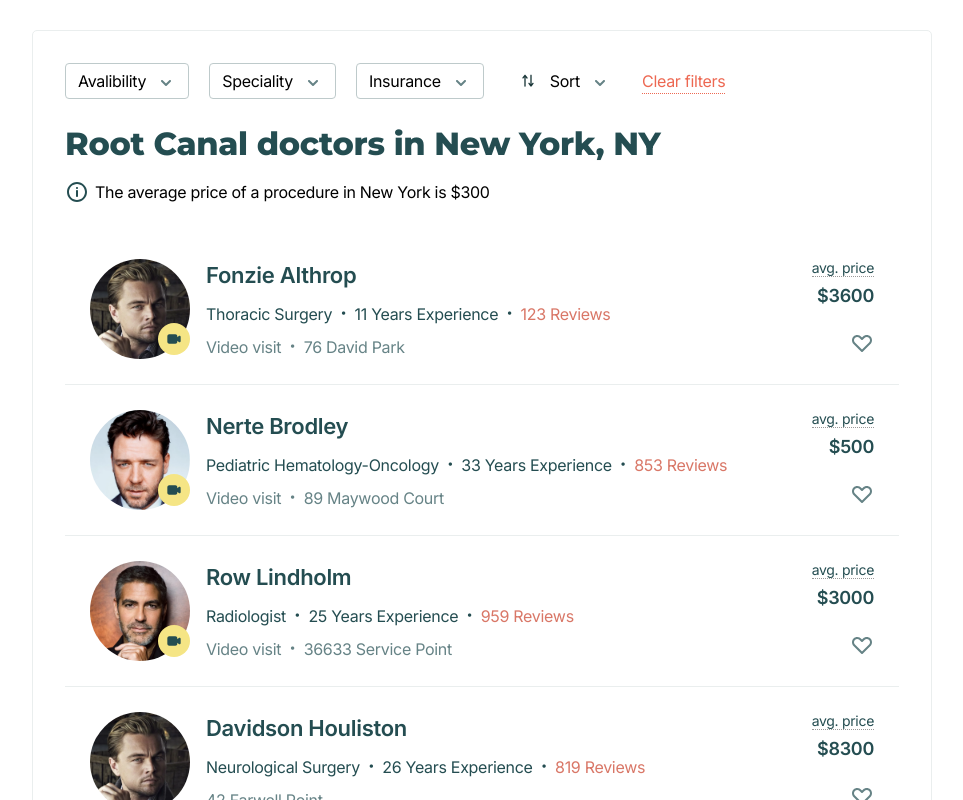
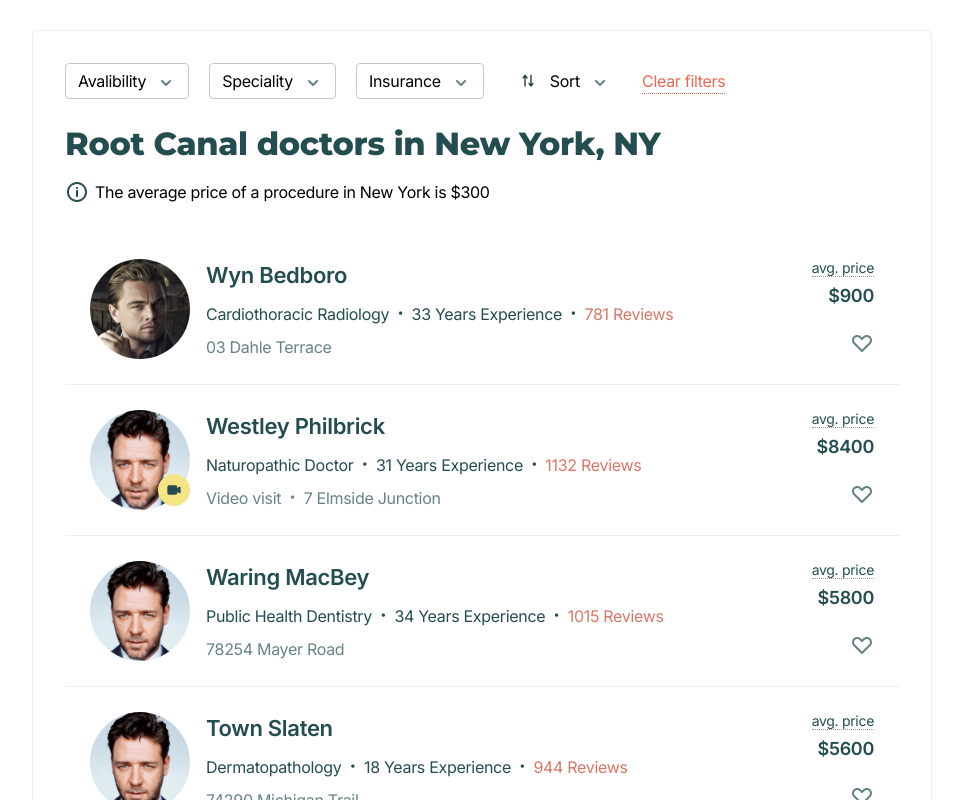
Before and after one commit to talaxasy/tripment-test, a Next.js app: page / in a window 1280 px wide. Shown: the top 800 px of the page, without its empty margins (158-1121 px from the left). Built offline with nearby package versions, Linux system fonts and the light colour scheme.

Commit message:
lodash sort

```diff
--- a/components/DoctorsList.tsx
+++ b/components/DoctorsList.tsx
@@ -126,9 +126,20 @@ const DoctorsList: React.FC<DoctorsListProps> = ({}) => {
     );
   };
 
+  const sortByNextAvailible = (arr: MockType[]) => {
+    return lodash.sortBy(arr, el => el.price);
+
+    //end
+    // setDoctors(some)
+  };
+
   useEffect(() => {
-    setDoctors(mock);
+    setDoctors(lodash.sortBy(mock, el => el.name).reverse());
   }, []);
+
+  // useEffect(() => {
+  //   doctors && sortByNextAvailible(doctors);
+  // }, [list]);
 
   useEffect(() => {
     setList(mock.map(el => <DoctorItem data={el} key={el.id} />));
```
